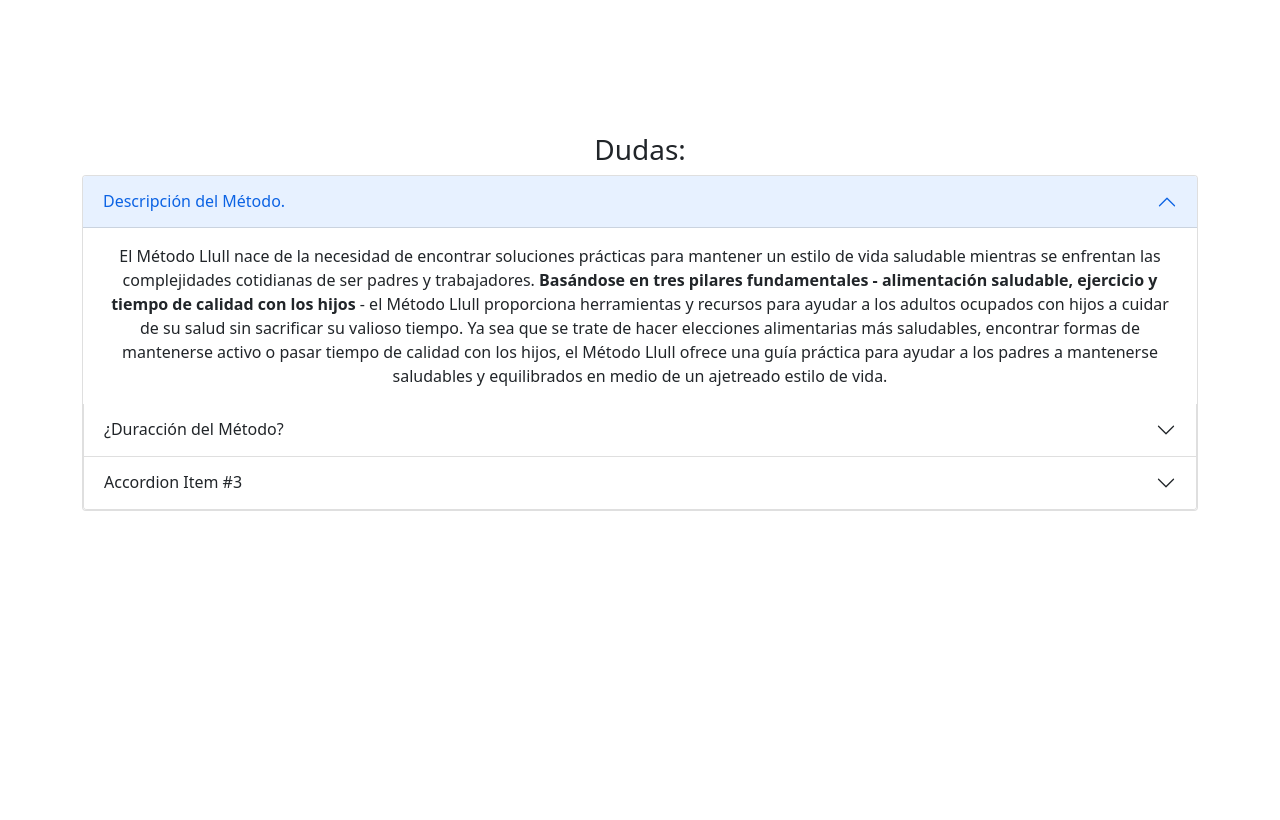
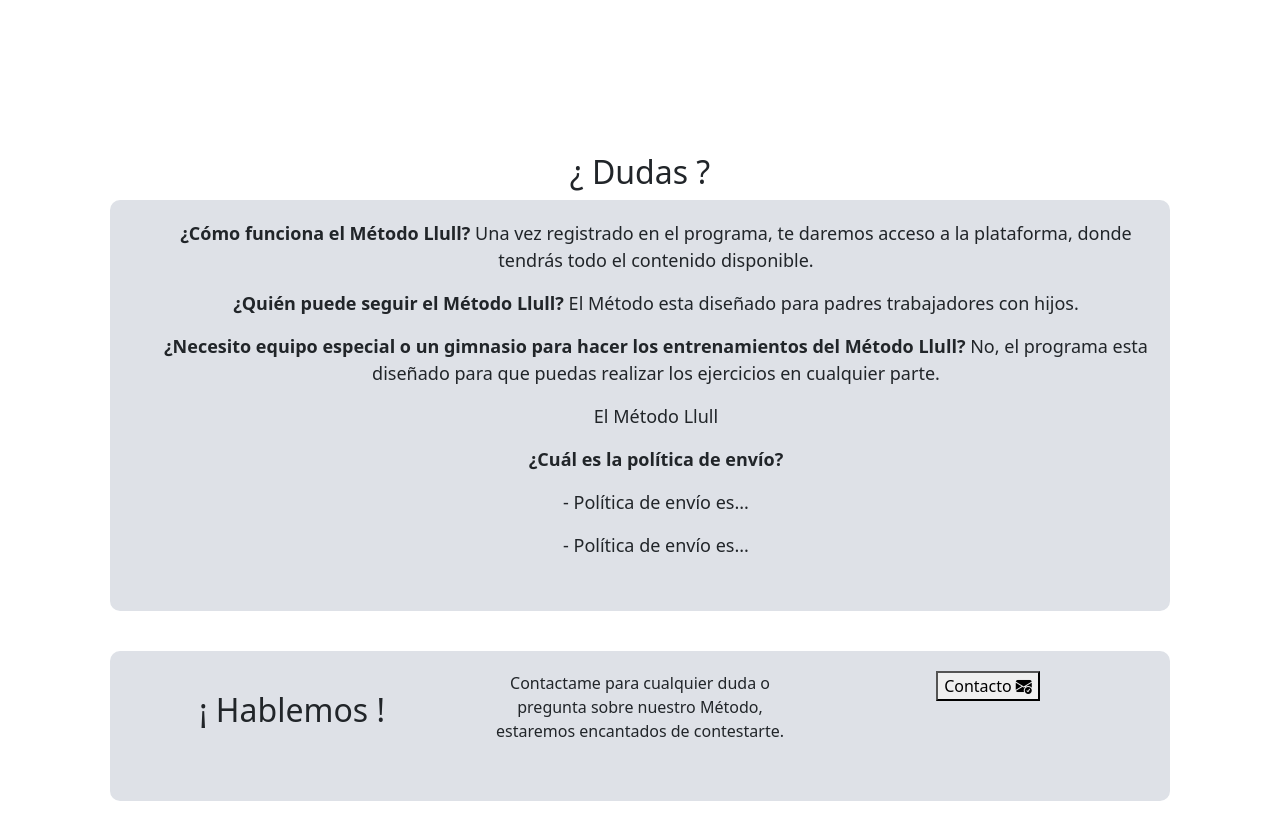
Before and after one commit to edullull/Mllull2, a website: page index.html in a window 1280 px wide. Shown: the part 1980-2800 px from the top of the page. Before the commit the page ends 2491 px from the top, so only its background shows below. Drawn offline with nearby package versions, Linux system fonts and the light colour scheme.

Commit message:
second changes

```diff
--- a/index.html
+++ b/index.html
@@ -125,52 +125,51 @@
 
     </section>
 
-    <section>
-    <div class="container text-center">
-        <h3>Dudas:</h3>
+    <section class="contacto seccion-oscura">
+      <div class="container">
+          <h2>¿ Dudas ?</h2>
+          <div class="container text-center rectangulo d-flex justify-content-evenly">
+          <ul>
+            <p><strong>¿Cómo funciona el Método Llull?</strong> Una vez registrado en el programa, te daremos
+              acceso a la plataforma, donde tendrás todo el contenido disponible.</p>
+            <p><strong>¿Quién puede seguir el Método Llull?</strong> El Método esta diseñado para padres trabajadores con hijos.</p>
+            <p><strong>¿Necesito equipo especial o un gimnasio para hacer los entrenamientos del Método Llull?</strong> No, el programa esta diseñado para que
+            puedas realizar los ejercicios en cualquier parte.</p>
+            <p>El Método Llull</p>
+            <p><strong>¿Cuál es la política de envío?</strong></p>
+            <p>- Política de envío es...</p>
+            <p>- Política de envío es...</p>
+          </ul>
+        </div>
 
-        <!-- Accordion incluir para las preguntas frecuentes-->
-        <div class="accordion" id="accordionExample">
-            <div class="accordion-item">
-              <h2 class="accordion-header" id="headingOne">
-                <button class="accordion-button " type="button" data-bs-toggle="collapse" data-bs-target="#collapseOne" aria-expanded="true" aria-controls="collapseOne">
-                    Descripción del Método.
+
+    </section>
+
+    <section class="contacto seccion-oscura">
+      <div class="container">
+        <div class="container text-center rectangulo d-flex justify-content-evenly">
+          <div class="row">
+            <div class="col-12 col-md-4 seccion-titulo">
+              ¡ Hablemos !
+            </div>
+            <div class="col-12 col-md-4 description">
+              Contactame para cualquier duda o pregunta sobre nuestro Método, estaremos encantados de contestarte.
+            </div>
+            <div class="col-12 col-md-4">
+              <a href="mailto: aitorllull87@gmail.com">
+                <button type="button">
+                  Contacto
+                  <i class="bi bi-envelope-check-fill"></i>
                 </button>
-              </h2>
-              <div id="collapseOne" class="accordion-collapse collapse show" aria-labelledby="headingOne" data-bs-parent="#accordionExample">
-                <div class="accordion-body">
-                    El Método Llull nace de la necesidad de encontrar soluciones prácticas para mantener un estilo de vida saludable mientras se enfrentan las complejidades cotidianas de ser padres y trabajadores. <strong>Basándose en tres pilares fundamentales - alimentación saludable, ejercicio y tiempo de calidad con los hijos </strong>- el Método Llull proporciona herramientas y recursos para ayudar a los adultos ocupados con hijos a cuidar de su salud sin sacrificar su valioso tiempo.
-                     Ya sea que se trate de hacer elecciones alimentarias más saludables, encontrar formas de mantenerse activo o pasar tiempo de calidad con los hijos, el Método Llull ofrece una guía práctica para ayudar a los padres a mantenerse saludables y equilibrados en medio de un ajetreado estilo de vida.
-              </div>
-            </div>
-            <div class="accordion-item">
-              <h2 class="accordion-header" id="headingTwo">
-                <button class="accordion-button collapsed" type="button" data-bs-toggle="collapse" data-bs-target="#collapseTwo" aria-expanded="false" aria-controls="collapseTwo">
-                  ¿Duracción del Método?
-                </button>
-              </h2>
-              <div id="collapseTwo" class="accordion-collapse collapse" aria-labelledby="headingTwo" data-bs-parent="#accordionExample">
-                <div class="accordion-body">
-                  La duraccion del Método es de 12 semanas. Donde tendrás soporte y acceso a una plataforma con todo el material de de los
-                  tres pilares.
-                </div>
-              </div>
-            </div>
-            <div class="accordion-item">
-              <h2 class="accordion-header" id="headingThree">
-                <button class="accordion-button collapsed" type="button" data-bs-toggle="collapse" data-bs-target="#collapseThree" aria-expanded="false" aria-controls="collapseThree">
-                  Accordion Item #3
-                </button>
-              </h2>
-              <div id="collapseThree" class="accordion-collapse collapse" aria-labelledby="headingThree" data-bs-parent="#accordionExample">
-                <div class="accordion-body">
-                  <strong>This is the third item's accordion body.</strong> It is hidden by default, until the collapse plugin adds the appropriate classes that we use to style each element. These classes control the overall appearance, as well as the showing and hiding via CSS transitions. You can modify any of this with custom CSS or overriding our default variables. It's also worth noting that just about any HTML can go within the <code>.accordion-body</code>, though the transition does limit overflow.
-                </div>
-              </div>
+              </a>
             </div>
           </div>
-    </div>
-  </section>
+
+        </div>
+
+      </div>
+
+    </section>
 
 </body>
 </html>
--- a/styles.css
+++ b/styles.css
@@ -37,9 +37,17 @@ section{
     color: black;
     background-color: white;
 }
+h2{
+    font-size: 2rem;
+    text-align: center;
+}
 
 h1{
     font-size: 2rem;
+}
+
+p{
+    font-size: 18px;
 }
 
 .hero{
@@ -63,7 +71,17 @@ h1{
 
 .sobre-mi{
     height: 500px;
-    padding: 10px;
+    padding: 20px;
+}
+.sobre-my{
+    max-width: 1000px;
+    min-height: 150px;
+    padding: 20px;
+    background-color:  rgb(239, 241, 246);
+    border-radius: 10px;
+}
+.accordion-collapse {
+    text-align: left;
 }
 .sobre-mi .contenedor{
     max-width: 600px;
@@ -95,6 +113,24 @@ h1{
 }
 
 
+/* Contacto */
+
+.contacto .container{
+    max-width: 1100px;
+    min-height: 150px;
+    padding: 20px;
+}
+.contacto .seccion-oscura{
+    height: 200px;
+}
+
+.contacto .rectangulo{
+    background-color: rgb(222, 225, 231);
+    border-radius: 10px;
+    box-shadow: 0px 1px 4px 1px white;
+}
+
+
 @media screen and (max-width: 767px){
     .navbar-brand{
         display: none;
```
Also changed, not shown: package.json (+9 -1 lines).
